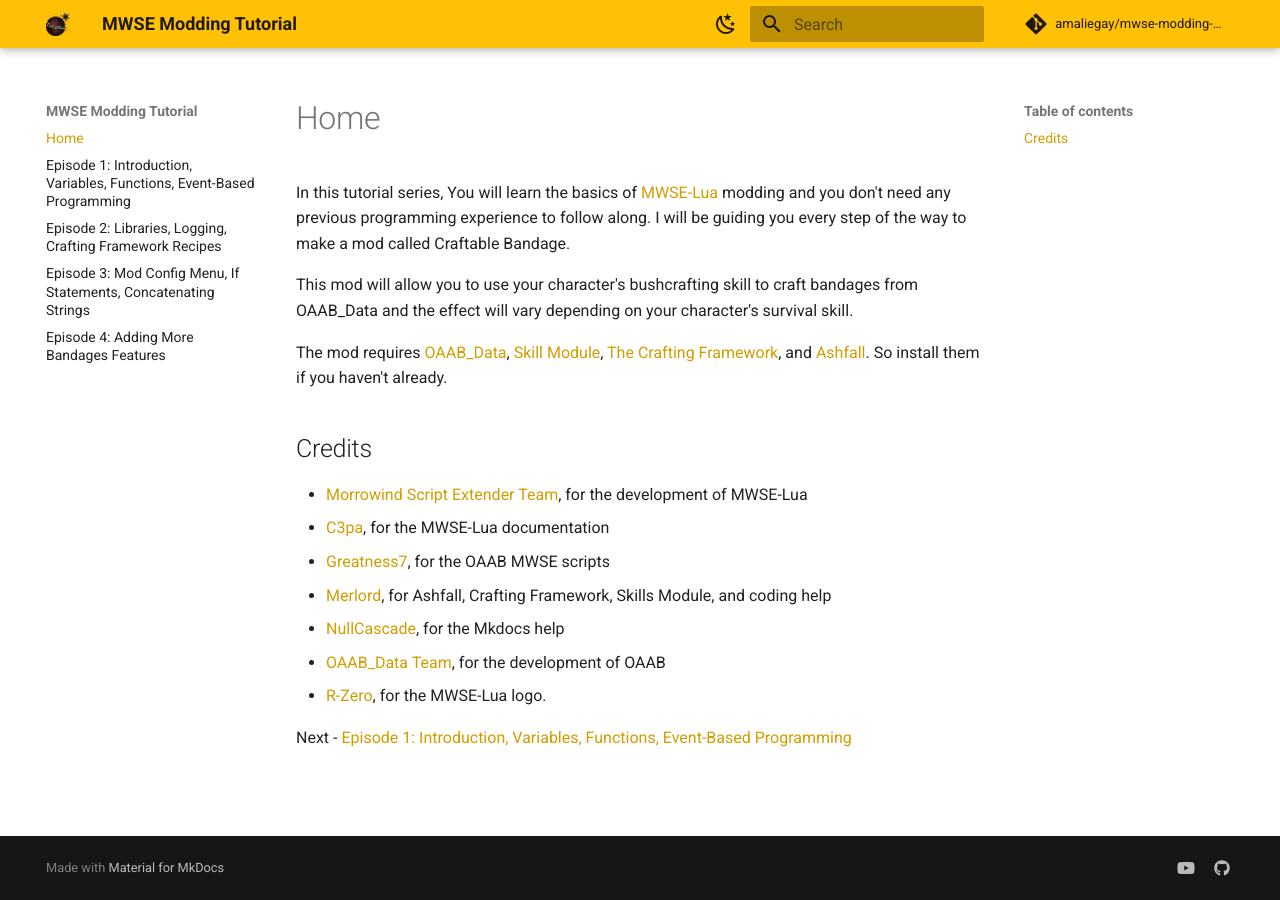
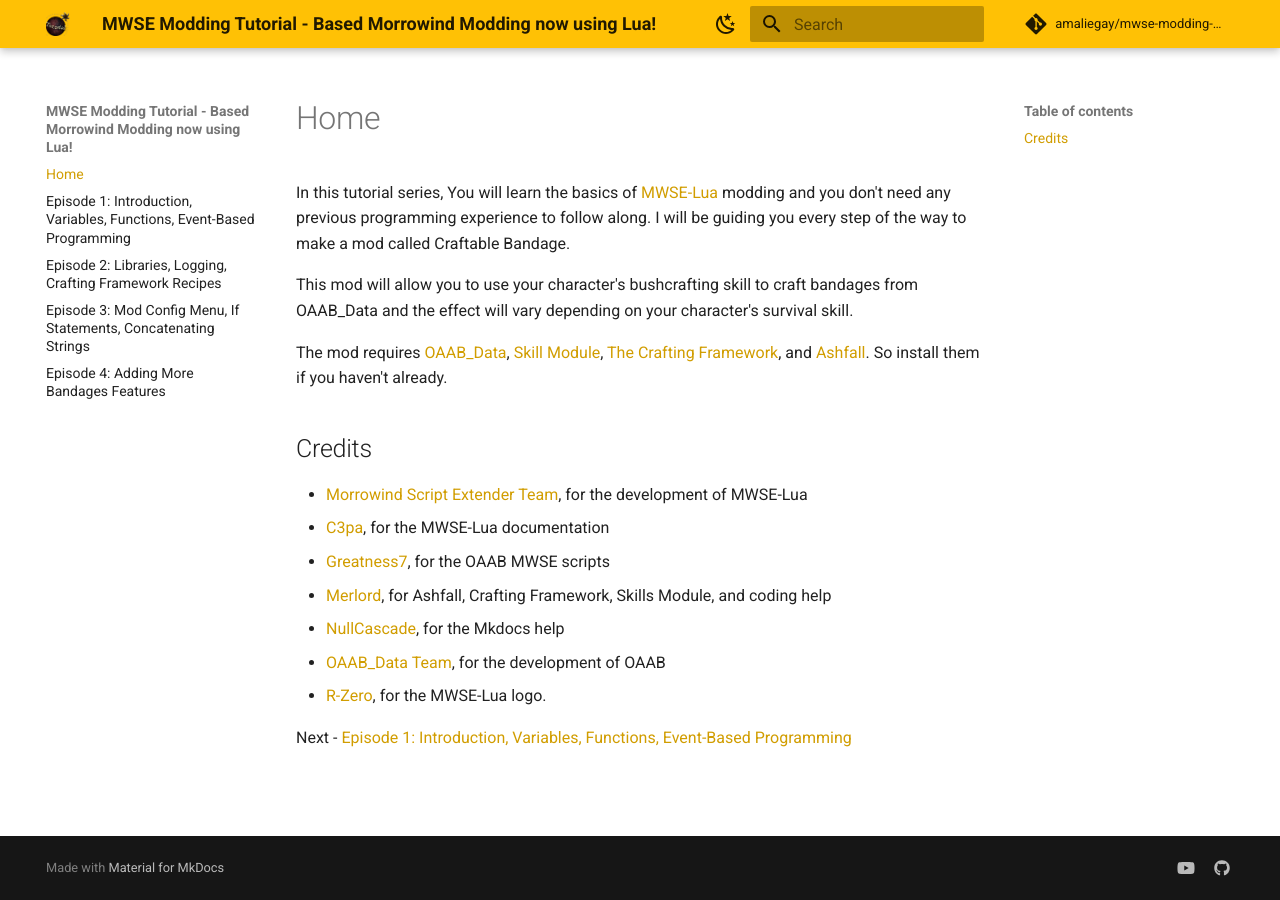
Before and after one commit to dev-chenxing/mwse-modding-tutorial, an MkDocs documentation site: the page built from docs/index.md, in a window 1280 px wide. Built offline with MkDocs 1.6.1 and Material for MkDocs 9.7.7, drawn with Linux system fonts in a browser that asks for light colours; comment, search, counter and statistics services are not loaded.

```diff
--- a/mkdocs.yml
+++ b/mkdocs.yml
@@ -1,4 +1,6 @@
-site_name: MWSE Modding Tutorial
+site_name: MWSE Modding Tutorial - Based Morrowind Modding now using Lua!
+site_description: Learn to use MWSE-Lua in this tutorial for beginners! You will learn the basics of MWSE-Lua and make a MWSE-Lua mod step-by-step.
+site_author: Amalie
 
 repo_url: https://github.com/amaliegay/mwse-modding-tutorial/
 repo_name: amaliegay/mwse-modding-tutorial
@@ -7,6 +9,7 @@ theme:
   name: material
   logo: assets/1200px-Lua-logo-nolabel-tutorial.png
   favicon: assets/1200px-Lua-logo-nolabel-tutorial.png
+  custom_dir: overrides
   features:
     - navigation.sections
     - navigation.top
--- /dev/null
+++ b/overrides/main.html
@@ -0,0 +1,25 @@
+{% extends "base.html" %}
+
+{% block htmltitle %}
+    <title>MWSE-Lua Modding Tutorial - Based Morrowind Modding now using Lua!</title>
+{% endblock %}
+
+{% block site_meta %}
+    <!-- Primary Meta Tags -->
+    <meta name="title" content="MWSE-Lua Modding Tutorial - Based Morrowind Modding now using Lua!">
+    <meta name="description" content="Learn to use MWSE-Lua in this tutorial for beginners! You will learn the basics of MWSE-Lua and make a MWSE-Lua mod step-by-step.">
+
+    <!-- Open Graph / Facebook -->
+    <meta property="og:type" content="website">
+    <meta property="og:url" content="https://metatags.io/">
+    <meta property="og:title" content="MWSE-Lua Modding Tutorial - Based Morrowind Modding now using Lua!">
+    <meta property="og:description" content="Learn to use MWSE-Lua in this tutorial for beginners! You will learn the basics of MWSE-Lua and make a MWSE-Lua mod step-by-step.">
+    <meta property="og:image" content="docs\assets\social-preview.png">
+
+    <!-- Twitter -->
+    <meta property="twitter:card" content="summary_large_image">
+    <meta property="twitter:url" content="https://metatags.io/">
+    <meta property="twitter:title" content="MWSE-Lua Modding Tutorial - Based Morrowind Modding now using Lua!">
+    <meta property="twitter:description" content="Learn to use MWSE-Lua in this tutorial for beginners! You will learn the basics of MWSE-Lua and make a MWSE-Lua mod step-by-step.">
+    <meta property="twitter:image" content="docs\assets\social-preview.png">
+{% endblock %}
```
